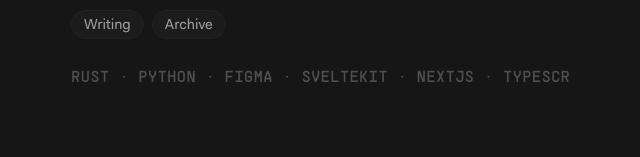
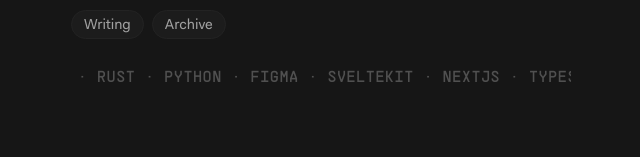
Before and after one commit to arvsrn/aarv.me-old, a SvelteKit app: page / in a window 1280 px wide. Shown: the part 198-355 px from the top of the page, without its empty margins (319-959 px from the left). Built offline with nearby package versions, Linux system fonts and the light colour scheme.

Commit message:
Add files via upload

```diff
--- a/src/routes/+page.svelte
+++ b/src/routes/+page.svelte
@@ -241,7 +241,7 @@
         font-weight: 500;
         color: #505050;
 
-        width: 100vw;
+        width: 1179px !important;
         word-wrap: normal;
 
         animation: carousel 10s linear 0s infinite;
```
